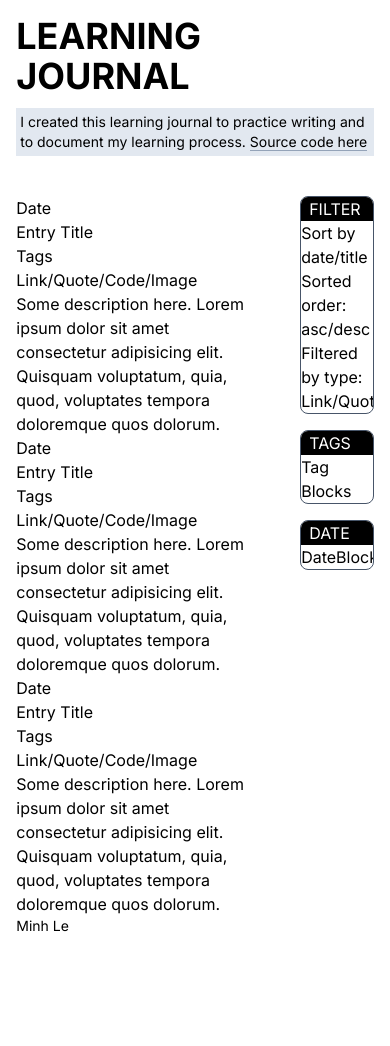
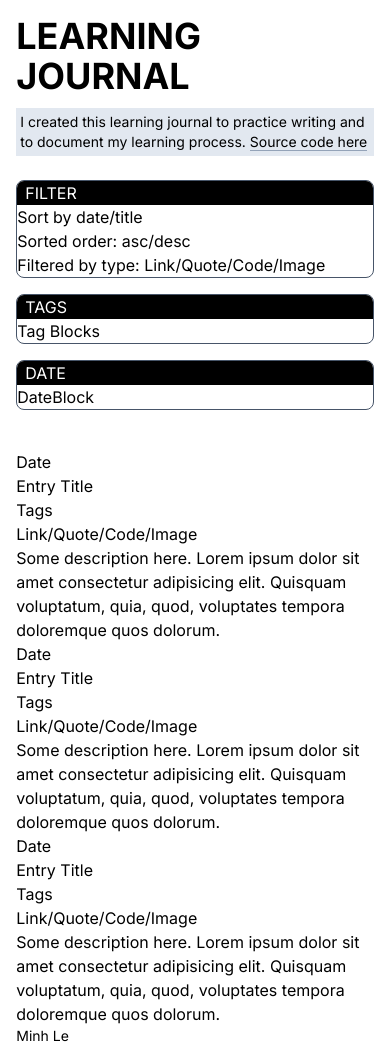
Before and after one commit to ledminh/learning-journal, a Next.js app: page / in a window 390 px wide. Before the commit the page ends 936 px from the top, so only its background shows below. Built offline with nearby package versions, Linux system fonts and the light colour scheme.

Commit message:
Fix layout for responsive

```diff
--- a/src/app/layout.tsx
+++ b/src/app/layout.tsx
@@ -21,15 +21,20 @@ export default function RootLayout({
     <html lang="en">
       <body className={inter.className}>
         <div className="w-11/12 mx-auto pt-4 min-h-screen max-w-4xl flex flex-col justify-between">
-          <div className="grid grid-cols-7 gap-10">
+          {/* Header, Body, and SideBar here*/}
+          <div className="flex flex-col gap-6">
             <header className="col-span-7">
               <Header />
             </header>
-            {/* @TODO: Make this responsive. In small screen, make aside on top of main */}
-            <main className="col-span-5">{children}</main>
-            <aside className="col-span-2">
-              <SideBar />
-            </aside>
+            {/* Body and SideBar here*/}
+            <div className="grid grid-cols-7 gap-10">
+              <main className="col-span-7 order-2 sm:order-1 sm:col-span-5">
+                {children}
+              </main>
+              <aside className="col-span-7 order-1 sm:order-2 sm:col-span-2">
+                <SideBar />
+              </aside>
+            </div>
           </div>
           <footer>
             <Footer />
```
